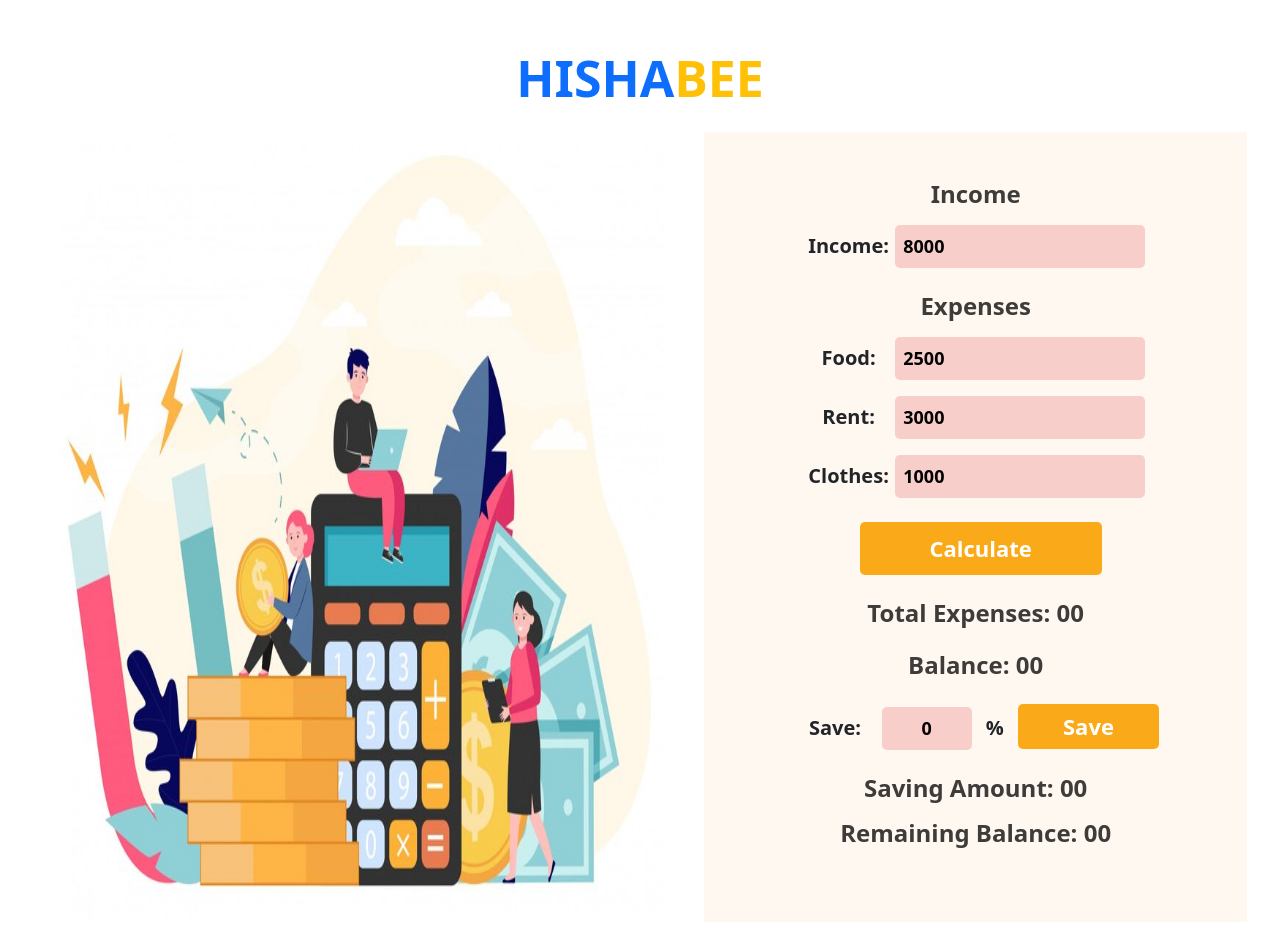
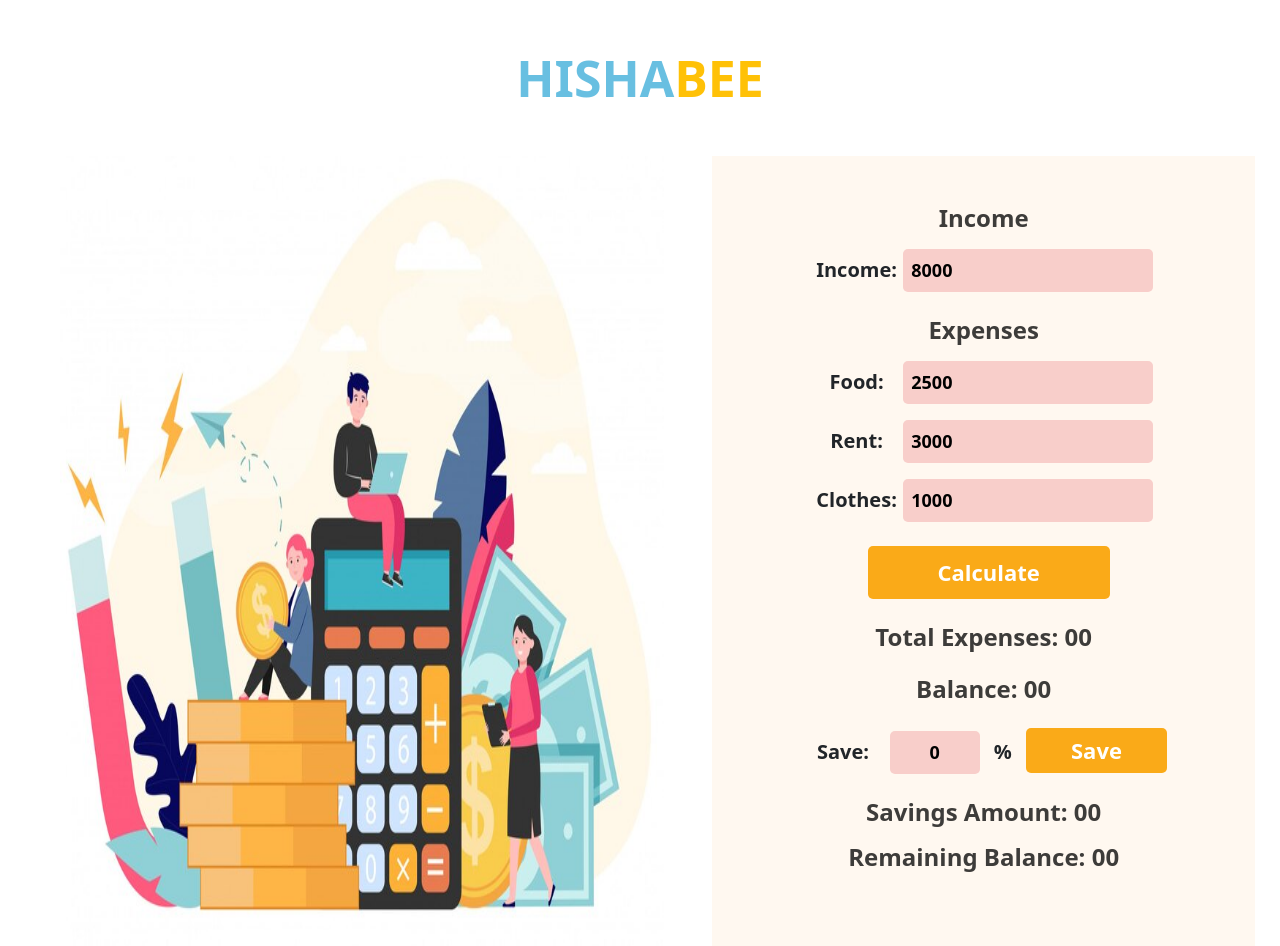
Before and after one commit to Eshitayasmin/hishabi-fifth-assignment, a plain HTML site: page index.html in a window 1280 px wide. Before the commit the page ends 922 px from the top, so only its background shows below. Drawn offline with nearby package versions, Linux system fonts and the light colour scheme.

Commit message:
function added

```diff
--- a/index.html
+++ b/index.html
@@ -14,12 +14,12 @@
     <main>
         <section>
             <div class="container-fluid mt-5">
-                <h1 class="text-center text-primary mb-4">HISHA<span class="text-warning">BEE</span></h1>
+                <h1 class="text-center mb-5">HISHA<span class="text-warning">BEE</span></h1>
                 <div class="row gx-5">
                   <div class="col-12 col-md-6 ms-5">
-                    <img class="img-fluid image" src="images/three.jpg" alt="" srcset="">
+                    <img class="img-fluid image" src="images/hishabi.jpg" alt="" srcset="">
                   </div>
-                  <div class="col-12 col-md-5 text-center ms-3 two">
+                  <div class="col-12 col-md-5 text-center ms-4 second-part">
                      <!-- income -->
                      <h3 class="mt-5 mb-3">Income</h3>
                      <label class="label" for="income">Income:</label>
@@ -44,6 +44,8 @@
 
                      <h3 class="mb-4">Balance:
                        <span id="balance">00</span></h3>
+
+                       <!--savings part -->
                    <div class="text-center">
                      <label class="label" for="save">Save:</label>
                      <input id="save-input" class="save-input input-field" type="text" value="0">
@@ -52,7 +54,7 @@
 
                      <button id="save-button" class="button">Save</button>
                    </div>
-                     <h3 class="mt-4">Saving Amount:
+                     <h3 class="mt-4">Savings Amount:
                        <span id="saving-amount">00</span></h3>
                      <h3 class="mt-3 mb-5">Remaining Balance:
                        <span id="remaining-balance">00</span></h3>
@@ -63,6 +65,7 @@
         </section>
 
         <section class="container mx-auto text-center">
+          <!-- error message -->
           <div>
             <p id="number-error" class=" error">Please give a number</p>
             <p id="negative-number" class=" error">Please give a positive number</p>
--- a/style.css
+++ b/style.css
@@ -1,11 +1,12 @@
 h1{
     font-size: 50px;
     font-weight: 700;
+    color: rgba(8, 150, 206, 0.61);
 }
 .image{
     height: 790px;
 }
-.two{
+.second-part{
     height: 790px;
     background-color: rgba(255, 228, 196, 0.253);
 }
```
Also changed, not shown: script.js (+0 -26 lines), images/acconting.jpg (added), images/hishab.jpg (deleted), images/hishabi.jpg (renamed from images/three.jpg), images/save-money.jpg (deleted).
